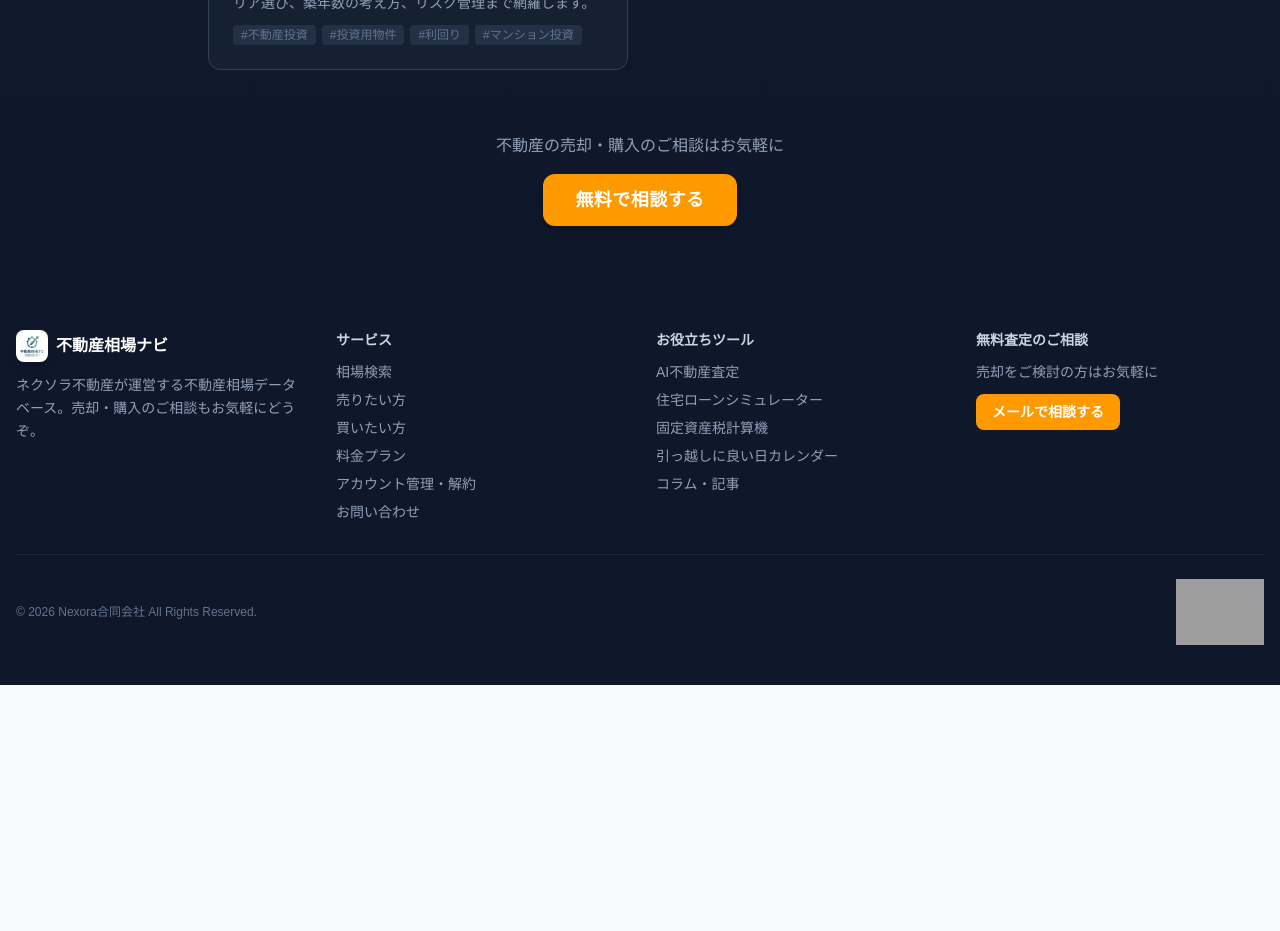
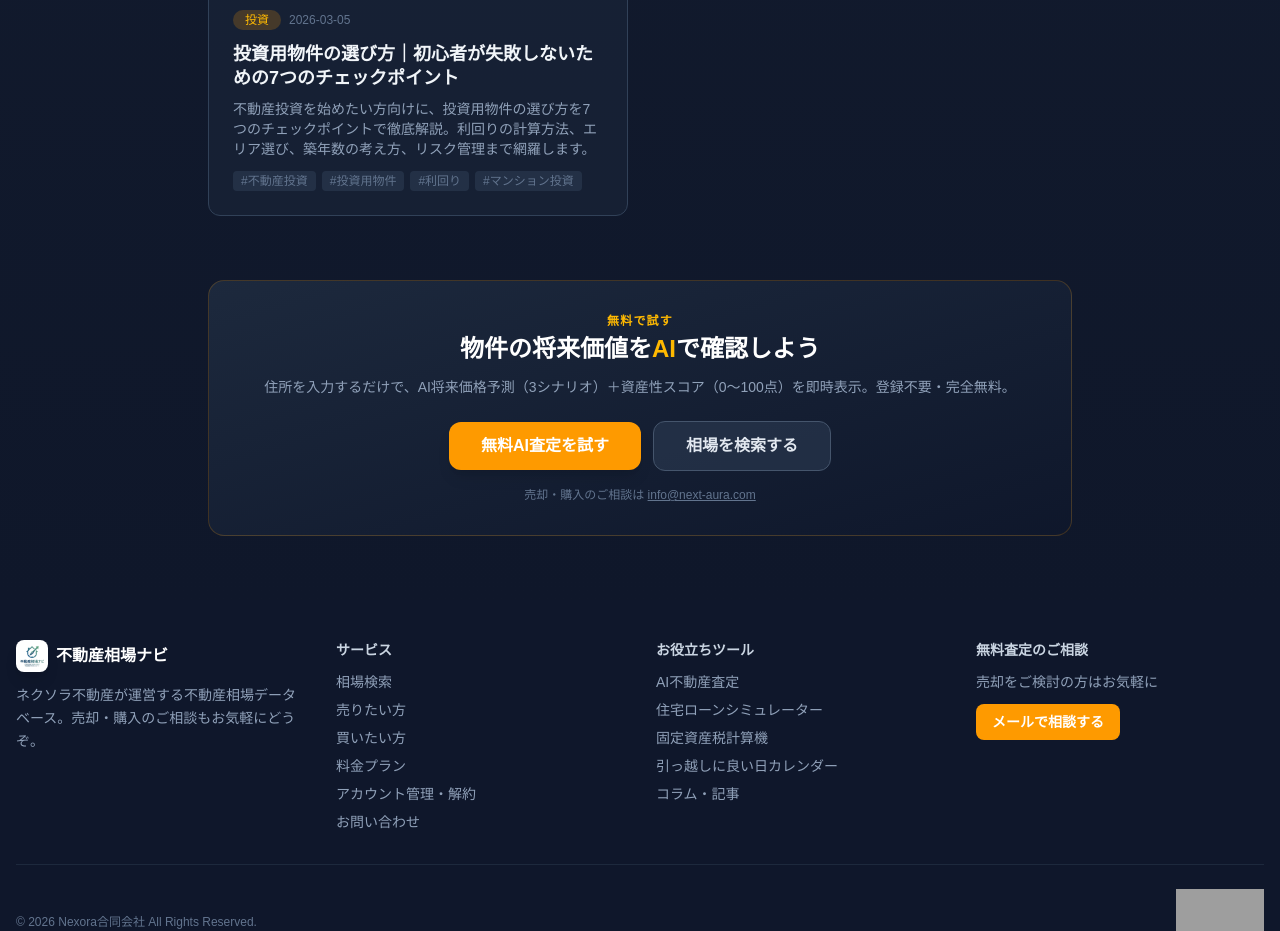
Before and after one commit to nexoraltd/realestate-market, a Next.js app: page /blog in a window 1280 px wide. Shown: the part 8420-9351 px from the top of the page. Before the commit the page ends 9105 px from the top, so only its background shows below. Built offline with nearby package versions, Linux system fonts and the light colour scheme; grey boxes are pictures that could not be loaded.

Commit message:
feat: ブログ一覧ページCTA強化 — AI査定誘導バナー + インライン広告追加

```diff
--- a/src/app/blog/page.tsx
+++ b/src/app/blog/page.tsx
@@ -60,8 +60,55 @@ export default async function BlogListPage({
           {posts.length === 0 ? (
             <p className="text-center text-slate-500">記事がありません。</p>
           ) : (
+            <div className="space-y-6">
               <div className="grid gap-6 sm:grid-cols-2">
-              {posts.map((post) => (
+                {posts.slice(0, 20).map((post) => (
+                  <Link
+                    key={post.slug}
+                    href={`/blog/${post.slug}`}
+                    className="block rounded-xl border border-slate-700 bg-slate-800/50 p-6 transition-all hover:border-amber-500/40 hover:shadow-lg hover:shadow-amber-500/5"
+                  >
+                    <div className="mb-3 flex items-center gap-2">
+                      <span className="rounded-full bg-amber-500/20 px-3 py-0.5 text-xs font-medium text-amber-400">
+                        {post.category}
+                      </span>
+                      <time className="text-xs text-slate-500">{post.date}</time>
+                    </div>
+                    <h2 className="mb-2 text-lg font-bold leading-snug text-slate-100">
+                      {post.title}
+                    </h2>
+                    <p className="text-sm text-slate-400 line-clamp-3">
+                      {post.description}
+                    </p>
+                    <div className="mt-3 flex flex-wrap gap-1.5">
+                      {post.tags.slice(0, 4).map((tag) => (
+                        <span
+                          key={tag}
+                          className="rounded bg-slate-700/50 px-2 py-0.5 text-xs text-slate-500"
+                        >
+                          #{tag}
+                        </span>
+                      ))}
+                    </div>
+                  </Link>
+                ))}
+              </div>
+
+              {/* AI査定インライン広告 */}
+              {posts.length > 20 && (
+                <a
+                  href="/estimate"
+                  className="block rounded-xl border border-amber-500/30 bg-gradient-to-r from-amber-900/30 to-slate-800 p-6 text-center transition hover:border-amber-500/60"
+                >
+                  <p className="text-xs font-bold text-amber-400 mb-1">無料ツール</p>
+                  <p className="text-lg font-bold text-white mb-1">AI不動産査定 — 将来価格予測 + 資産性スコア</p>
+                  <p className="text-sm text-slate-400">住所を入れるだけ。登録不要・完全無料で物件の将来価値を確認 →</p>
+                </a>
+              )}
+
+              {posts.length > 20 && (
+                <div className="grid gap-6 sm:grid-cols-2">
+                  {posts.slice(20).map((post) => (
                     <Link
                       key={post.slug}
                       href={`/blog/${post.slug}`}
@@ -93,18 +140,38 @@ export default async function BlogListPage({
                   ))}
                 </div>
               )}
+            </div>
+          )}
 
           {/* 下部CTA */}
-          <div className="mt-16 text-center">
-            <p className="mb-4 text-slate-400">
-              不動産の売却・購入のご相談はお気軽に
+          <div className="mt-16 rounded-2xl border border-amber-500/20 bg-gradient-to-br from-slate-800 to-slate-900 p-8 text-center">
+            <p className="mb-1 text-xs font-bold uppercase tracking-widest text-amber-400">無料で試す</p>
+            <h3 className="mb-3 text-2xl font-extrabold text-white">
+              物件の将来価値を<span className="text-amber-400">AI</span>で確認しよう
+            </h3>
+            <p className="mb-6 text-sm text-slate-400">
+              住所を入力するだけで、AI将来価格予測（3シナリオ）＋資産性スコア（0〜100点）を即時表示。登録不要・完全無料。
             </p>
+            <div className="flex flex-col items-center gap-3 sm:flex-row sm:justify-center">
               <a
-              href="mailto:info@next-aura.com"
-              className="inline-block rounded-xl bg-amber-500 px-8 py-3 text-lg font-bold tracking-wide text-white shadow-lg transition hover:bg-amber-600 hover:shadow-xl"
+                href="/estimate"
+                className="inline-block rounded-xl bg-amber-500 px-8 py-3 text-base font-bold text-white shadow-lg transition hover:bg-amber-400"
               >
-              無料で相談する
+                無料AI査定を試す
               </a>
+              <a
+                href="/search"
+                className="inline-block rounded-xl border border-slate-600 bg-slate-700/50 px-8 py-3 text-base font-bold text-slate-200 transition hover:border-amber-500/40 hover:text-white"
+              >
+                相場を検索する
+              </a>
+            </div>
+            <p className="mt-4 text-xs text-slate-500">
+              売却・購入のご相談は{' '}
+              <a href="mailto:info@next-aura.com" className="underline hover:text-slate-300">
+                info@next-aura.com
+              </a>
+            </p>
           </div>
         </div>
       </main>
```
Lines whose indentation alone changed are shown as unchanged.
